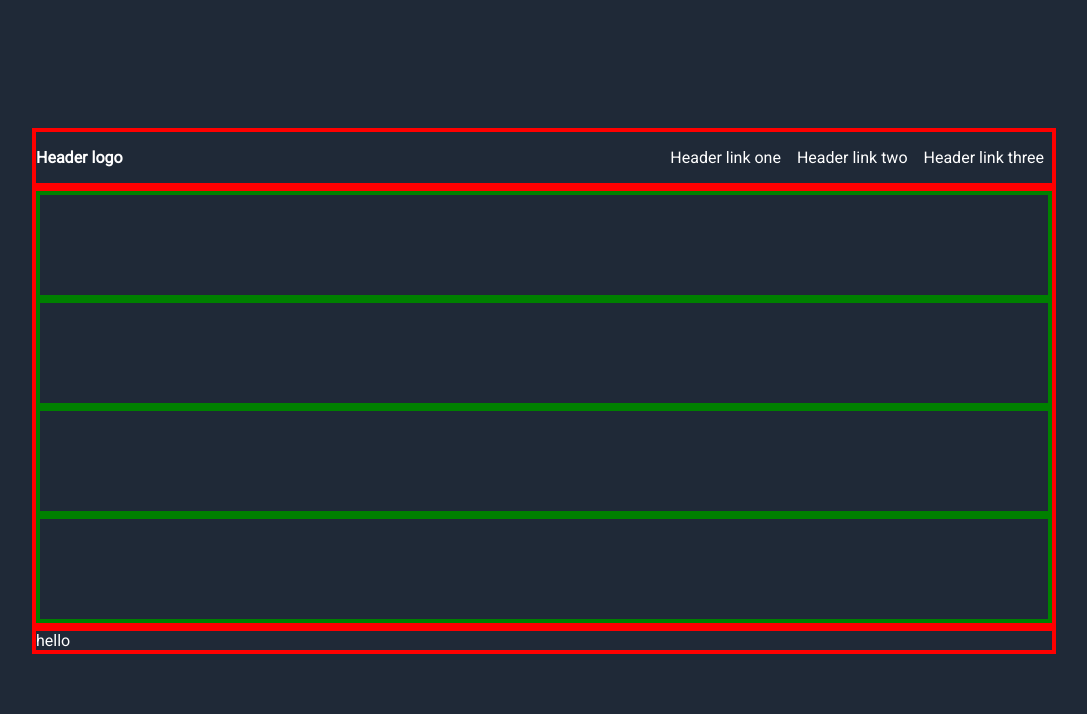
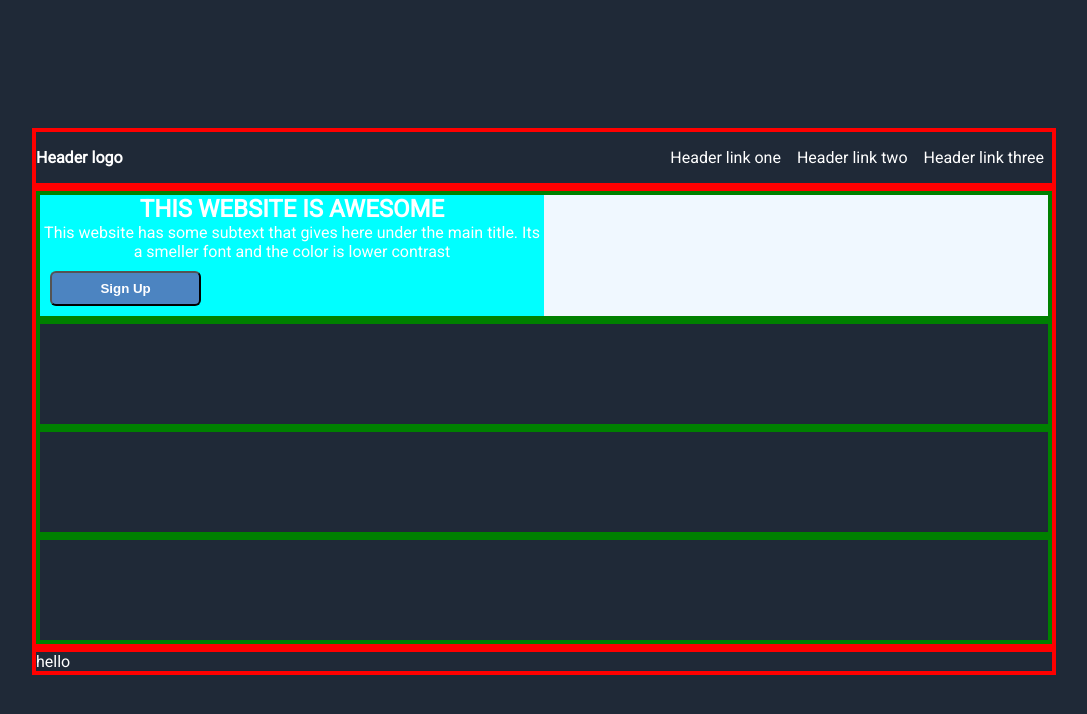
Before and after one commit to Manerheim/LandingPageExercise, a plain HTML site: page index.html in a window 1280 px wide. Shown: the whole page, without its empty margins (96-1183 px from the left). Drawn offline with Linux system fonts and the light colour scheme.

Commit message:
working on first section

```diff
--- a/index.html
+++ b/index.html
@@ -22,8 +22,14 @@
 
         <main>
 
-            <section>
+            <section class="first-section">
                 <div class="website-is-awesome">
+                    <h1 class="first-section-header">THIS WEBSITE IS AWESOME</h1>
+                    <p class="first-section-paragraph">This website has some subtext that gives here under the main title. Its a smeller font and the color is lower contrast</p>
+                    <button class="first-section-button">Sign Up</button>
+                </div>
+                <div class="awesome-picture">
+                    <div></div>
                 </div>
             </section>
 
--- a/style.css
+++ b/style.css
@@ -7,14 +7,10 @@ body {
     margin:10%;
     display: flex;
     flex-direction: column;
-    justify-content: space-between;
-
 }
 
-section {
-    border:4px solid green;
-    min-height:100px;
-}
+
+
 
 
 header, main, footer {
@@ -39,3 +35,48 @@ header, main, footer {
 .header-items-left {
     font-weight: 800;
 }
+
+
+section {
+    border:4px solid green;
+    min-height:100px;
+
+}
+
+.first-section{
+    display: flex;
+    text-align: center;
+}
+
+.first-section-header {
+    margin:0px;
+
+}
+
+.first-section-paragraph {
+    margin:0px 0px 0px 0px;
+}
+
+.first-section-button {
+    width: 30%;
+    margin: 10px;
+    border-radius: 6px;
+    font-weight: 600;
+    color: white;
+    background-color: rgb(76, 132, 193);
+    padding: 8px;
+}
+
+.website-is-awesome {
+    display: flex;
+    flex: 50%;
+    flex-direction: column;
+    background-color: aqua;
+}
+
+.awesome-picture {
+    background-color: aliceblue;
+    flex: 50%;
+
+
+}
```
